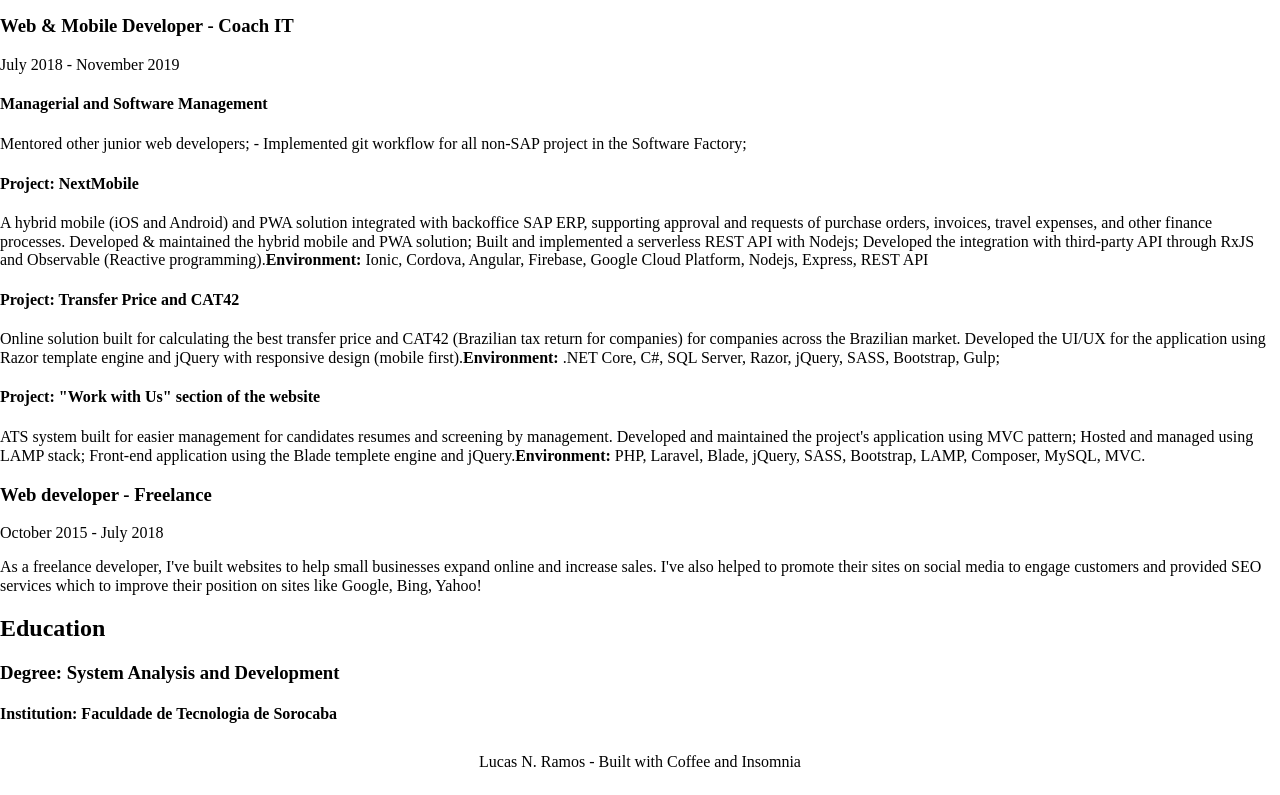
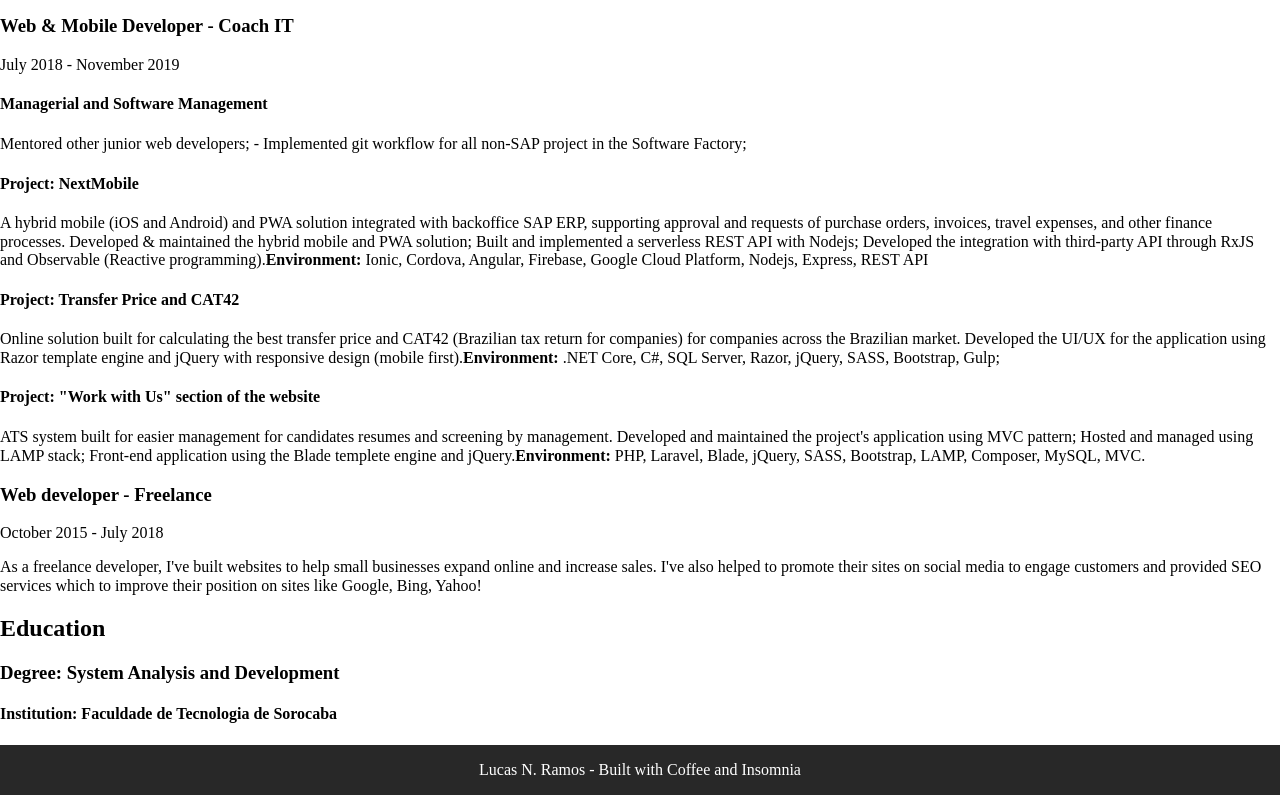
Before and after one commit to lucasnramos/website-gatsby, a Gatsby site: page / in a window 1280 px wide. Shown: the part 449-1244 px from the top of the page. Built offline with nearby package versions, Linux system fonts and the light colour scheme; Gatsby itself is replaced by a stand-in of ours.

Commit message:
feat: add initial theming options

```diff
--- a/src/components/Layout.jsx
+++ b/src/components/Layout.jsx
@@ -2,6 +2,7 @@ import React from 'react';
 import styled from 'styled-components';
 import { Link } from 'gatsby';
 
+// Footer to the bottom of the screen
 const StyledLayout = styled.div`
 min-height: 100vh;
 display: grid;
@@ -9,10 +10,10 @@ grid-template-rows: auto 1fr auto;
 `
 
 const StyledFooter = styled.footer`
-padding: 0.5rem 0;
+padding: 1rem 0;
 text-align: center;
-background-color: black
-color: white;
+color: ${ ({theme}) => theme.colors.footerText };
+background-color: ${ ({theme}) => theme.colors.footerBackground };
 `
 
 export default function Layout({ children }) {
--- a/src/components/Theme.jsx
+++ b/src/components/Theme.jsx
@@ -2,7 +2,13 @@ import React from 'react';
 import { ThemeProvider, createGlobalStyle } from 'styled-components';
 import { Normalize } from 'styled-normalize';
 
-const theme = {}
+const theme = {
+  colors: {
+    text: '#010101',
+    footerBackground: '#282828',
+    footerText: '#ffffff',
+  }
+}
 
 const GlobalStyles = createGlobalStyle``
 
```
